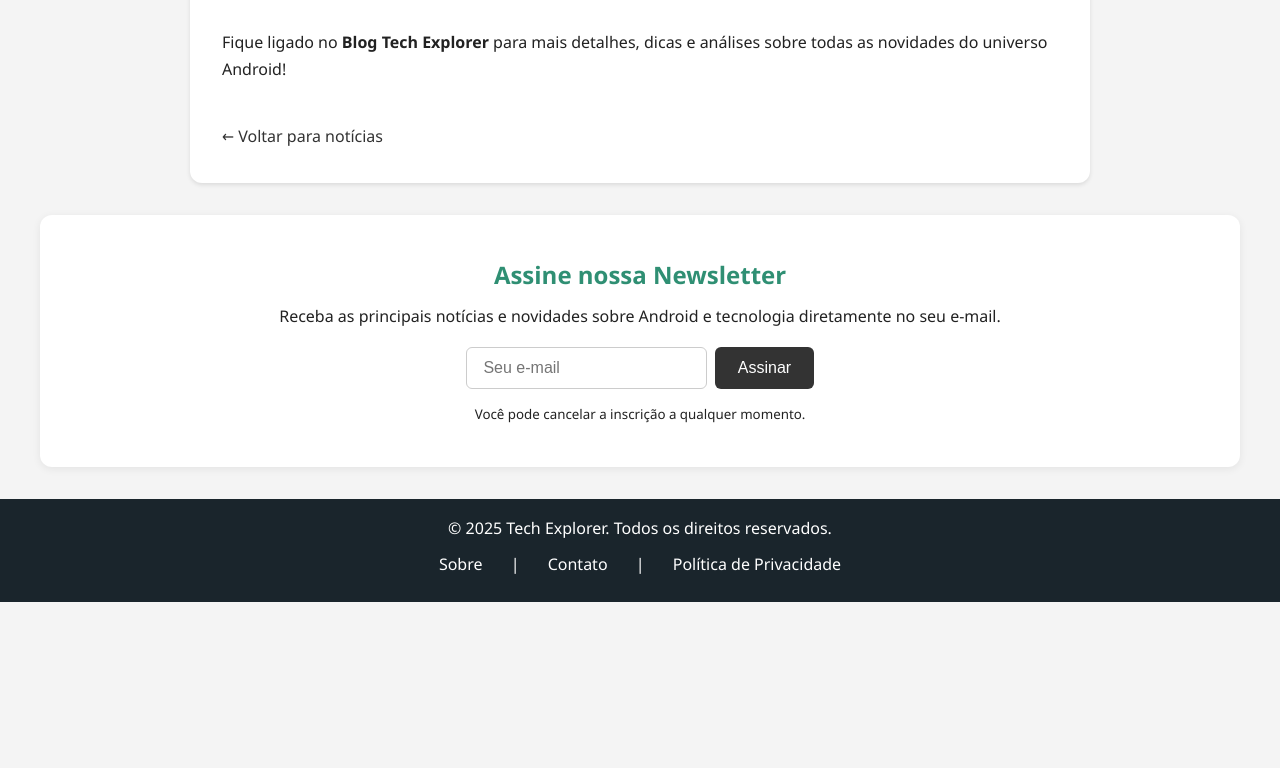
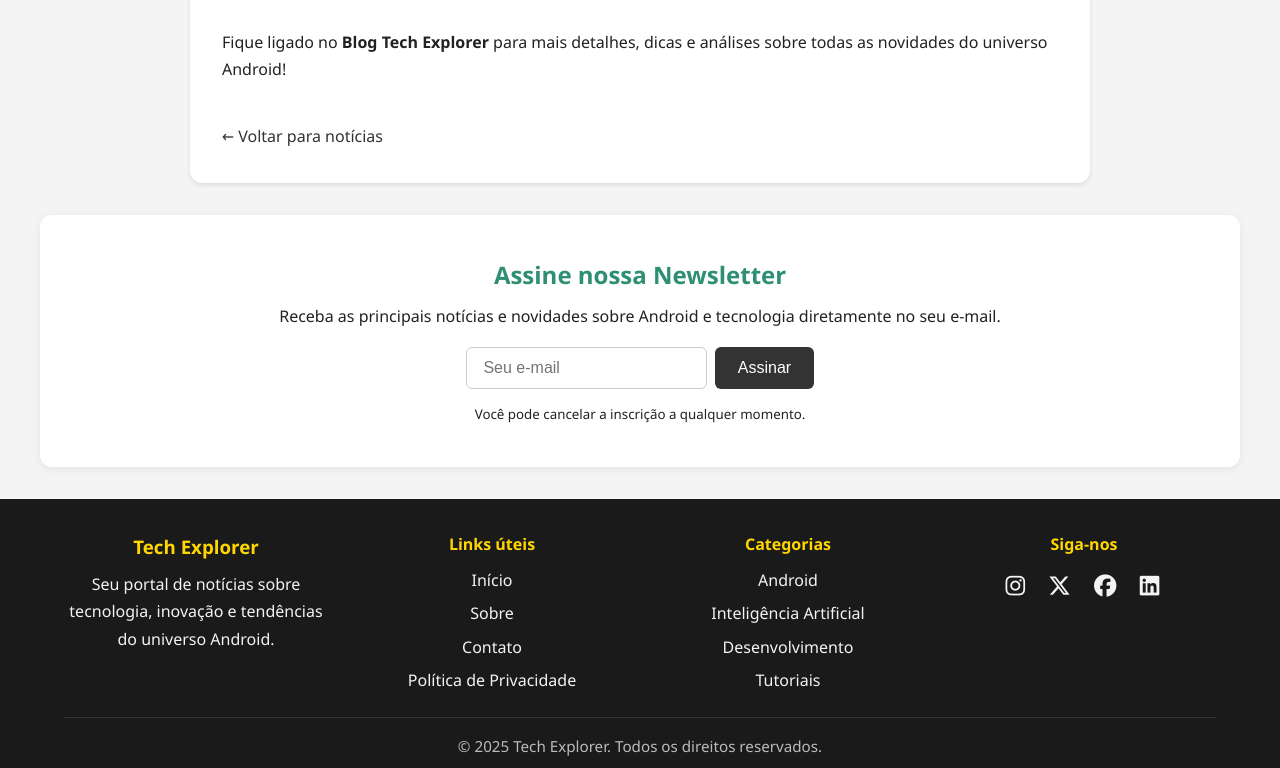
Before and after one commit to all3x-martins/news-website-demo, a plain HTML site: page pages/noticia-android15.html in a window 1280 px wide. Shown: the part 1498-2266 px from the top of the page. Before the commit the page ends 2100 px from the top, so only its background shows below. Drawn offline with Linux system fonts and the light colour scheme.

Commit message:
feat: rodapé moderno com links, categorias e redes sociais

```diff
--- a/css/style.css
+++ b/css/style.css
@@ -290,6 +290,75 @@
    margin: 0 0.5rem;
 }
 
+.footer-news {
+  background: #1a1a1a;
+  color: #f3f3f3;
+  padding: 2rem 0 0.5rem 0;
+  font-size: 1rem;
+}
+
+.footer-container {
+  max-width: 1200px;
+  margin: 0 auto;
+  padding: 0 1.5rem;
+}
+
+.footer-main {
+  display: flex;
+  flex-wrap: wrap;
+  gap: 2rem;
+  justify-content: space-between;
+}
+
+.footer-section {
+  flex: 1 1 180px;
+  min-width: 180px;
+  margin-bottom: 1rem;
+}
+
+.footer-section h3, .footer-section h4 {
+  color: #ffd600;
+  margin-bottom: 0.5rem;
+}
+
+.footer-section ul {
+  list-style: none;
+  padding: 0;
+}
+
+.footer-section ul li {
+  margin-bottom: 0.4rem;
+}
+
+.footer-section ul li a {
+  color: #f3f3f3;
+  text-decoration: none;
+  transition: color 0.2s;
+}
+
+.footer-section ul li a:hover {
+  color: #ffd600;
+}
+
+.footer-social a {
+  margin-right: 0.7rem;
+  color: #f3f3f3;
+  font-size: 1.4rem;
+  transition: color 0.2s;
+}
+
+.footer-social a:hover {
+  color: #ffd600;
+}
+
+.footer-bottom {
+  border-top: 1px solid #333;
+  text-align: center;
+  padding-top: 1rem;
+  font-size: 0.95rem;
+  color: #bbb;
+}
+
 @media (max-width: 900px) {
    .grid-noticias {
       grid-template-columns: 1fr;
--- a/pages/noticia-android15.html
+++ b/pages/noticia-android15.html
@@ -7,6 +7,7 @@
   <link rel="stylesheet" href="/css/base.css">
   <link rel="stylesheet" href="/css/style.css">
   <link rel="icon" href="/assets/imagens/favicon/favicon.ico">
+  <link rel="stylesheet" href="https://cdnjs.cloudflare.com/ajax/libs/font-awesome/6.5.0/css/all.min.css">
 </head>
 <body>
   <header class="menu">
@@ -70,15 +71,45 @@
       <small>Você pode cancelar a inscrição a qualquer momento.</small>
     </div>
   </section>
-  <footer >
-    <div class="footer-container">
+  <footer class="footer-news">
+  <div class="footer-container">
+    <div class="footer-main">
+      <div class="footer-section">
+        <h3>Tech Explorer</h3>
+        <p>Seu portal de notícias sobre tecnologia, inovação e tendências do universo Android.</p>
+      </div>
+      <div class="footer-section">
+        <h4>Links úteis</h4>
+        <ul>
+          <li><a href="/index.html">Início</a></li>
+          <li><a href="/pages/sobre.html">Sobre</a></li>
+          <li><a href="/pages/contato.html">Contato</a></li>
+          <li><a href="/pages/privacidade.html">Política de Privacidade</a></li>
+        </ul>
+      </div>
+      <div class="footer-section">
+        <h4>Categorias</h4>
+        <ul>
+          <li><a href="#">Android</a></li>
+          <li><a href="#">Inteligência Artificial</a></li>
+          <li><a href="#">Desenvolvimento</a></li>
+          <li><a href="#">Tutoriais</a></li>
+        </ul>
+      </div>
+      <div class="footer-section">
+        <h4>Siga-nos</h4>
+        <div class="footer-social">
+          <a href="#"><i class="fa-brands fa-instagram"></i></a>
+          <a href="#"><i class="fa-brands fa-x-twitter"></i></a>
+          <a href="#"><i class="fa-brands fa-facebook"></i></a>
+          <a href="#"><i class="fa-brands fa-linkedin"></i></a>
+        </div>
+      </div>
+    </div>
+    <div class="footer-bottom">
       <p>&copy; 2025 Tech Explorer. Todos os direitos reservados.</p>
-      <nav>
-        <a href="#">Sobre</a> |
-        <a href="#">Contato</a> |
-        <a href="#">Política de Privacidade</a>
-      </nav>
     </div>
-  </footer>
+  </div>
+</footer>
 </body>
 </html>
```
Also changed, not shown: index.html (+40 -11 lines), pages/noticias.html (+39 -9 lines).
